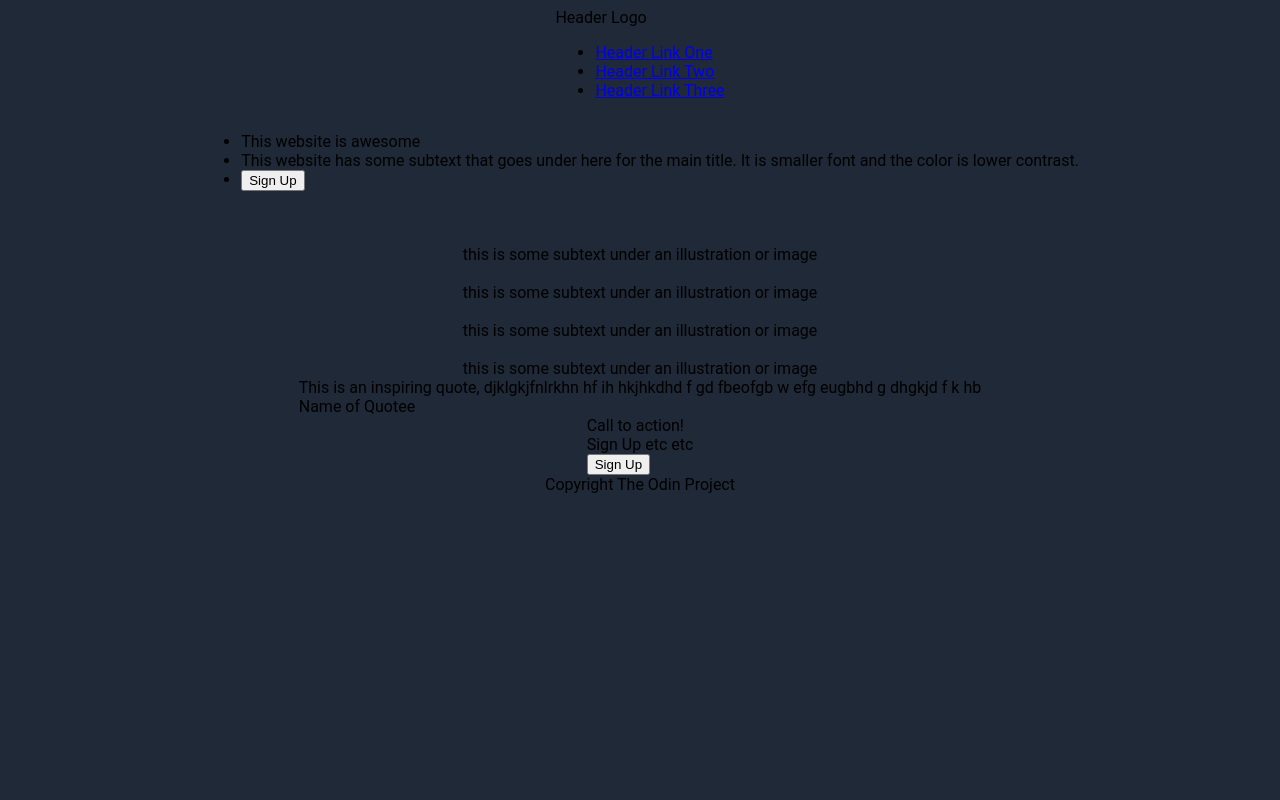
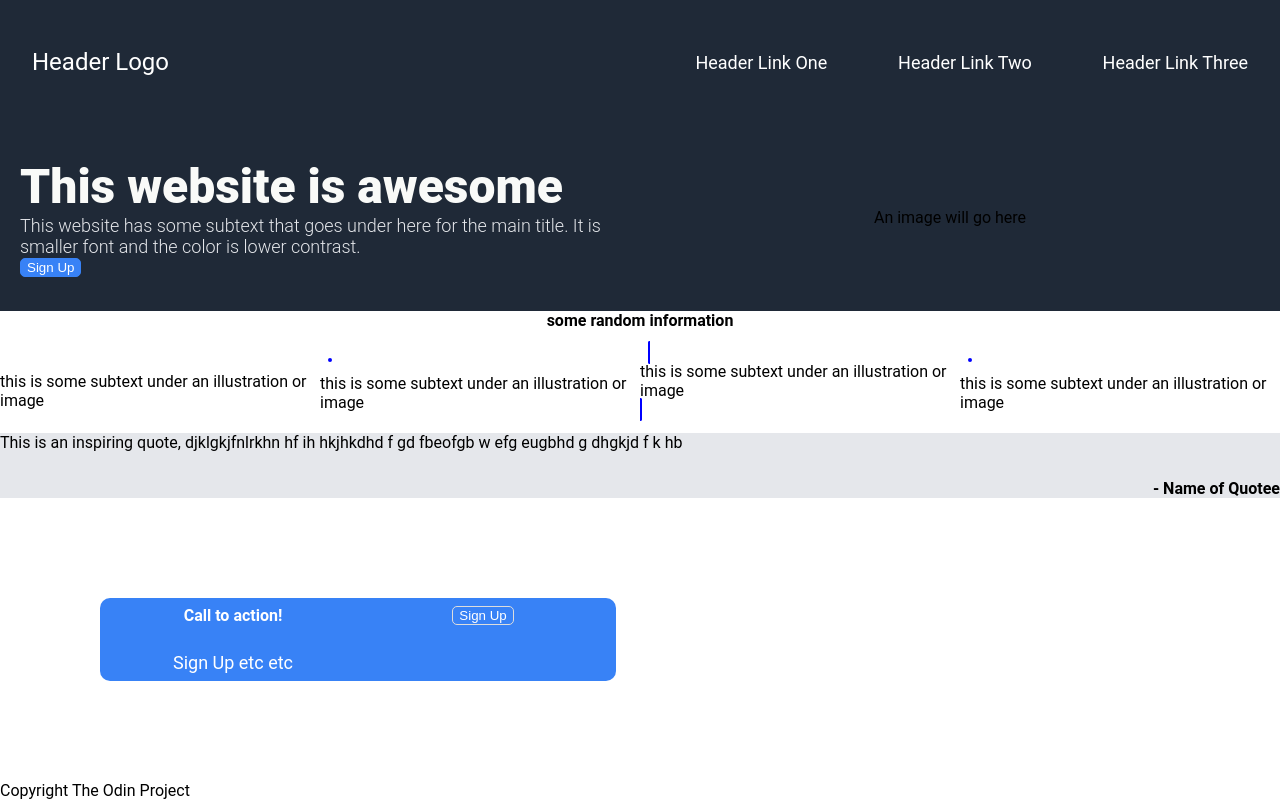
Before and after one commit to RaphaelNw/landing-page, a plain HTML site: page index.html in a window 1280 px wide. Drawn offline with Linux system fonts and the light colour scheme.

Commit message:
Update page layout and raw CSS

```diff
--- a/index.html
+++ b/index.html
@@ -17,36 +17,34 @@
     </div>
 
     <div class="section-one">
-        <div class="left">
-            <ul>
-                <li>This website is awesome</li>
-                <li>This website has some subtext that goes under here for the main title. It is smaller font and the color is lower contrast.</li>
-                <li><button>Sign Up</button></li>
-            </ul>
+        <div class="left-one">
+                <div class="hero-main">This website is awesome</div>
+                <div class="sub-text">This website has some subtext that goes under here for the main title. It is smaller font and the color is lower contrast.</div>
+                <div><button class="button-one">Sign Up</button></div>
         </div>
-        <div class="right">
-            <img>
+        <div class="right-one">
+            <img><p>An image will go here</p>
             <!-- insert image -->
         </div>
     </div>
 
     <div class="section-two">
-        <div class="information"></div>
+        <div class="information">some random information</div>
         <div class="cards">
             <div class="card">
                 <img> <!-- Insert Image -->
                 <div class="text">this is some subtext under an illustration or image</div>
             </div>
             <div class="card">
-                <img> <!-- Insert Image -->
+                <img class="img"><!-- Insert Image -->
                 <div class="text">this is some subtext under an illustration or image</div>
             </div>
             <div class="card">
-                <img> <!-- Insert Image -->
+                <im class="img"> <!-- Insert Image -->
                 <div class="text">this is some subtext under an illustration or image</div>
             </div>
             <div class="card">
-                <img> <!-- Insert Image -->
+                <img class="img"> <!-- Insert Image -->
                 <div class="text">this is some subtext under an illustration or image</div>
             </div>
         </div>
@@ -54,7 +52,7 @@
 
     <div class="section-three">
         <div class="quote">This is an inspiring quote, djklgkjfnlrkhn   hf ih   hkjhkdhd  f gd fbeofgb w efg eugbhd g  dhgkjd f   k hb</div>
-        <div class="credit">Name of Quotee</div>
+        <div class="credit">- Name of Quotee</div>
     </div>
 
     <div class="section-four">
@@ -63,7 +61,7 @@
             <div class="cta-two">Sign Up etc etc</div>
         </div>
         <div class="right">
-            <button>Sign Up</button>
+            <button class="button-two">Sign Up</button>
         </div>
     </div>
 
--- a/style.css
+++ b/style.css
@@ -1,9 +1,179 @@
+a {
+    text-decoration: none;
+    color: #ffffff;
+}
+
+li {
+    list-style-type: none;
+}
 body {
-    font-family: roboto, sans-serif;
+    font-family: Roboto, sans-serif;
+    margin: 0;
+    min-height: 100vh;
+    display: flex;
+    flex: 1;
+    flex-direction: column;
+    justify-content: space-between;
+}
+
+.header {
+    display: flex;
+    flex: 1;
+    justify-content: space-around;
+    align-items: center;
+    padding: 32px;
+    gap: 40%;
+    background-color: #1F2937;
+}
+
+.left-top {
+    color: #ffffff;
+    font-size: 24px;
+}
+
+.right-links{
+    display: flex;
+    flex: 1;
+    justify-content: space-between;
+    align-items: flex-end;
+    font-size: 18px;
+    font-weight: 400;
+}
+
+.section-one {
+    display: flex;
+    flex: 7;
+    justify-content: space-between;
+    align-items: center;
+    background-color: #1F2937;
+    padding: 20px;
+}
+
+.left-one {
+    display: flex;
+    flex: 1;
+    flex-direction: column;
+    justify-content: flex-start;
+    align-items: flex-start;
+    color:#ffffff
+    padding: 16px;
+}
+
+.hero-main {
+    font-size: 48px;
+    font-weight: 900;
+    color: #f9faf8;
+}
+
+.sub-text {
+    font-size: 18px;
+    font-weight: 300;
+    color: #e5e7eb;
+}
+
+.button-one {
+    background: white;
+    border: 1px solid #3882F6;
+    background-color: #3882F6;
+    color: #ffffff;
+    border-radius: 5px;
+}
+
+ .right-one {
     display: flex;
     flex: 1;
     flex-direction: column;
     justify-content: space-between;
     align-items: center;
-    background-color: #1F2937;
-}
+ }
+
+ .section-two {
+    display: flex;
+    flex: 7;
+    flex-direction: column;
+    justify-content: space-between;
+    align-items: center;
+ }
+
+ .information {
+    font-weight: 700;
+ }
+
+ .cards {
+    display: flex;
+    flex: 1;
+    justify-content: space-between;
+    align-items: center;
+ }
+
+ .card .img {
+    flex-grow: 1;
+    margin: 8px;
+    border: 2px solid blue;
+    border-radius: 10px;
+ }
+
+ .section-three {
+    display: flex;
+    flex: 7;
+    flex-direction: column;
+    justify-content: space-between;
+    align-items: flex-end;
+    background-color: #E5E7EB;
+ }
+
+ .quote {
+    flex-grow: 1;
+    align-self: flex-start
+ }
+
+ .credit {
+    font-weight: 700;
+ }
+
+ .section-four {
+    background-color: #3882F6;
+    width: 500px;
+    border-radius: 10px;;
+    display: flex;
+    flex: 7;
+    justify-content: space-around;
+    align-items:;
+    padding: 8px;
+    margin: 100px;
+ }
+
+ .left {
+    display: flex;
+    flex: 1;
+    flex-direction: column;
+    justify-content: space-between;
+    align-items: center;
+ }
+
+ .cta {
+    color: #ffffff;
+    font-weight: 700;
+ }
+
+ .cta-two {
+    color: #ffffff;
+    font-size: 18px;
+ }
+
+ .right {
+    display: flex;
+    flex: 1;
+    flex-direction: column;
+    justify-content: space-between;
+    align-items: center;
+ }
+
+ .button-two {
+    background: white;
+    border: 1px solid #ddd;
+    background-color: #3882F6;
+    color: #ffffff;
+    border-radius: 5px;
+
+ }
```
